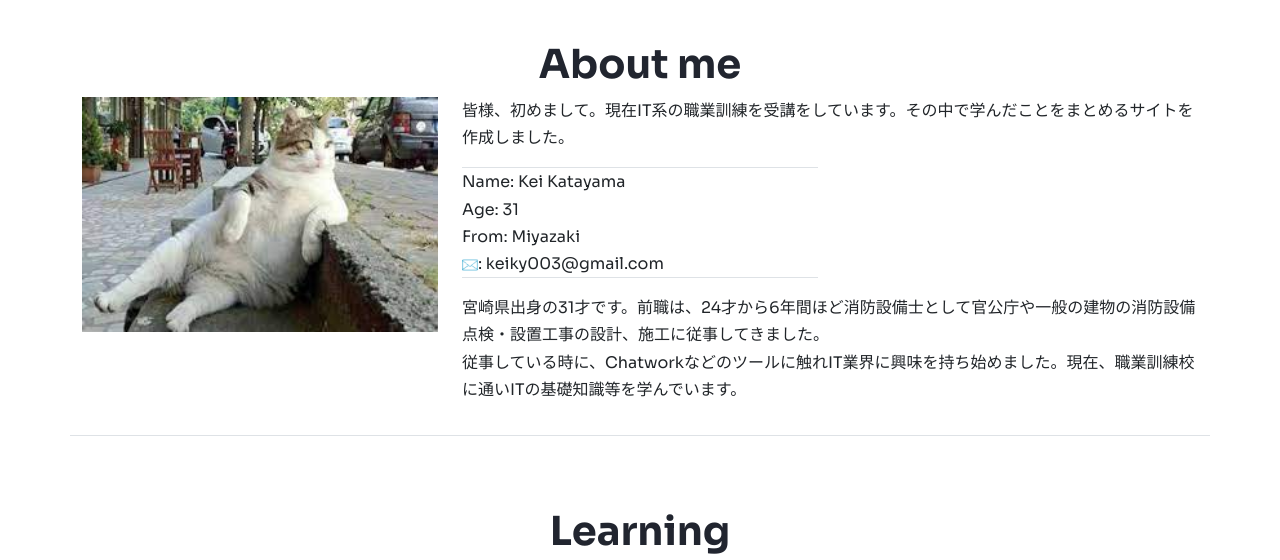
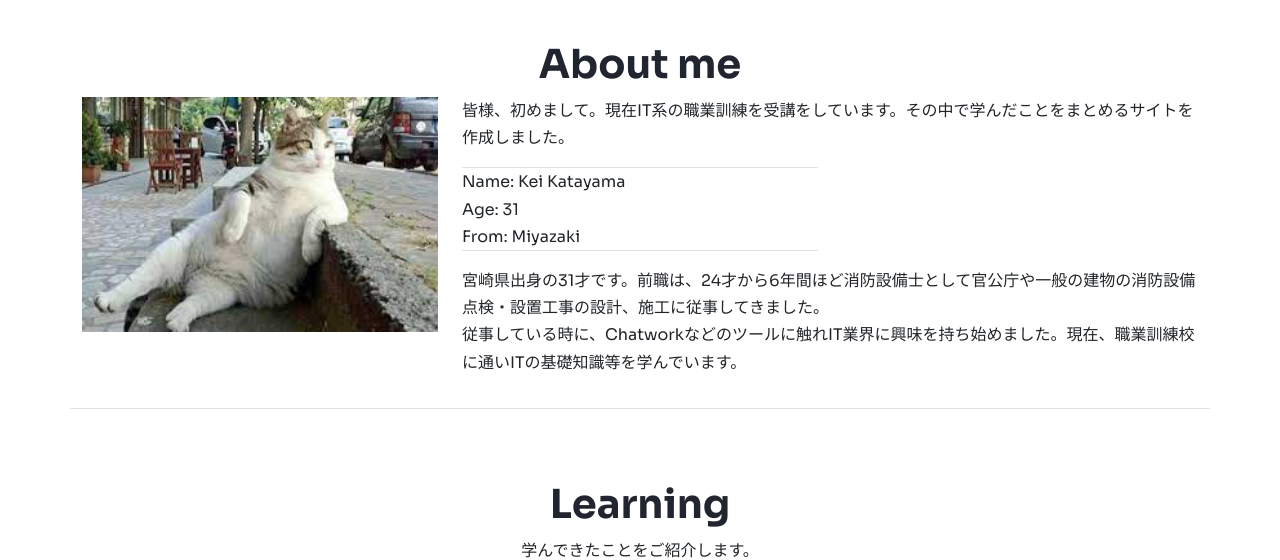
Before and after one commit to kkeeyy73/introduce, a PHP site: page / in a window 1280 px wide. Shown: the part 831-1391 px from the top of the page. Run offline with PHP 8.4, Linux system fonts and the light colour scheme.

Commit message:
Update index.php

```diff
--- a/index.php
+++ b/index.php
@@ -37,7 +37,7 @@ if($_SERVER['REQUEST_METHOD'] === 'POST'){
 
     /*エラーがなければmailを送信*/
     if(count($error_name) === 0 && count($error_email) === 0 && count($error_validate) === 0 && count($error_msg) === 0){
-        $to = 'keiky003@gmail.com';
+        $to = '';
         $from = $post['email'];
         $subject = $post['subject'];
         $body = <<<EOT
@@ -119,8 +119,7 @@ if($_SERVER['REQUEST_METHOD'] === 'POST'){
                                     <ul class="Aboutme text-dark list-unstyled border-top border-bottom border-second">
                                         <li>Name: Kei Katayama</li>
                                         <li>Age: 31</li>
-                                        <li>From: Miyazaki</li>
-                                        <li><img src="images/mail_icon.png" class="imageAboutme" alt="">: keiky003@gmail.com</li>
+                                        <li>From: Miyazaki</li
                                     </ul>
                                 </div>
                             </div>
```
